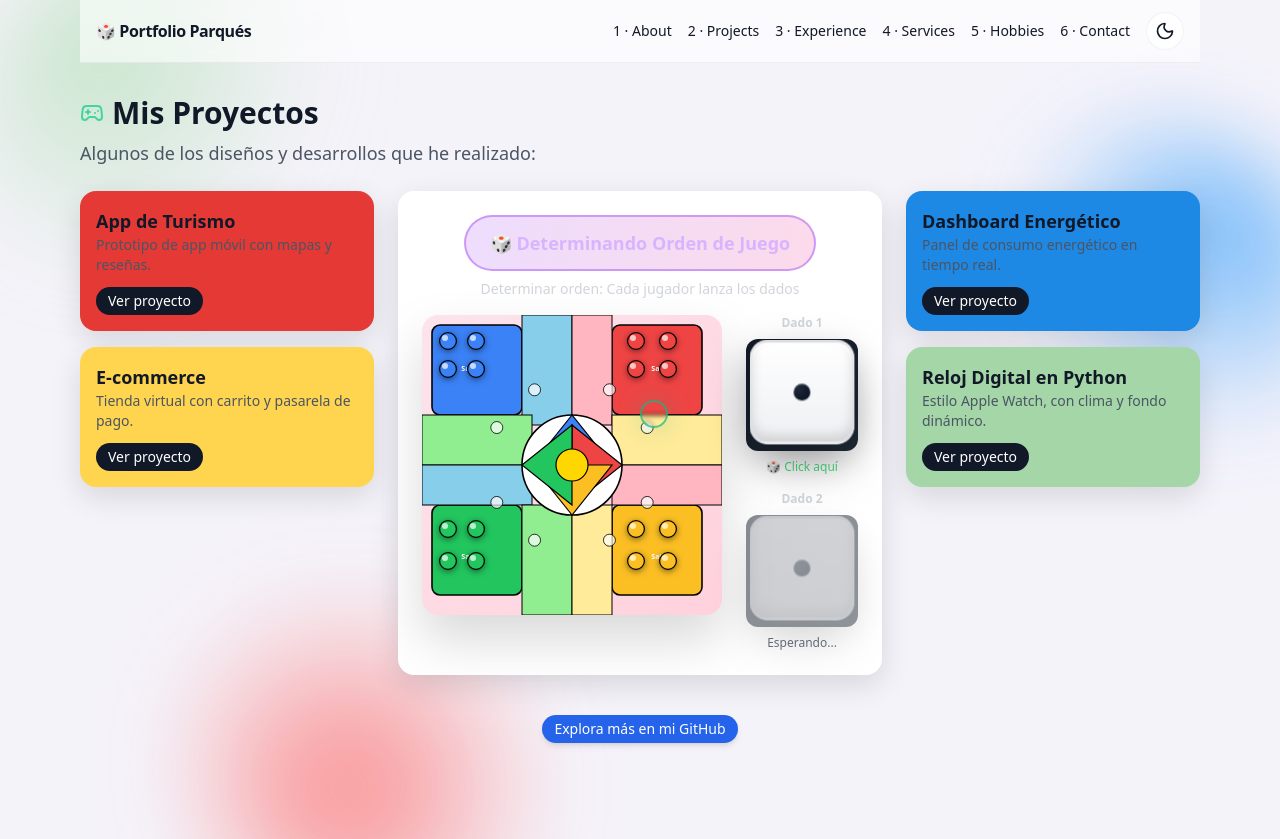
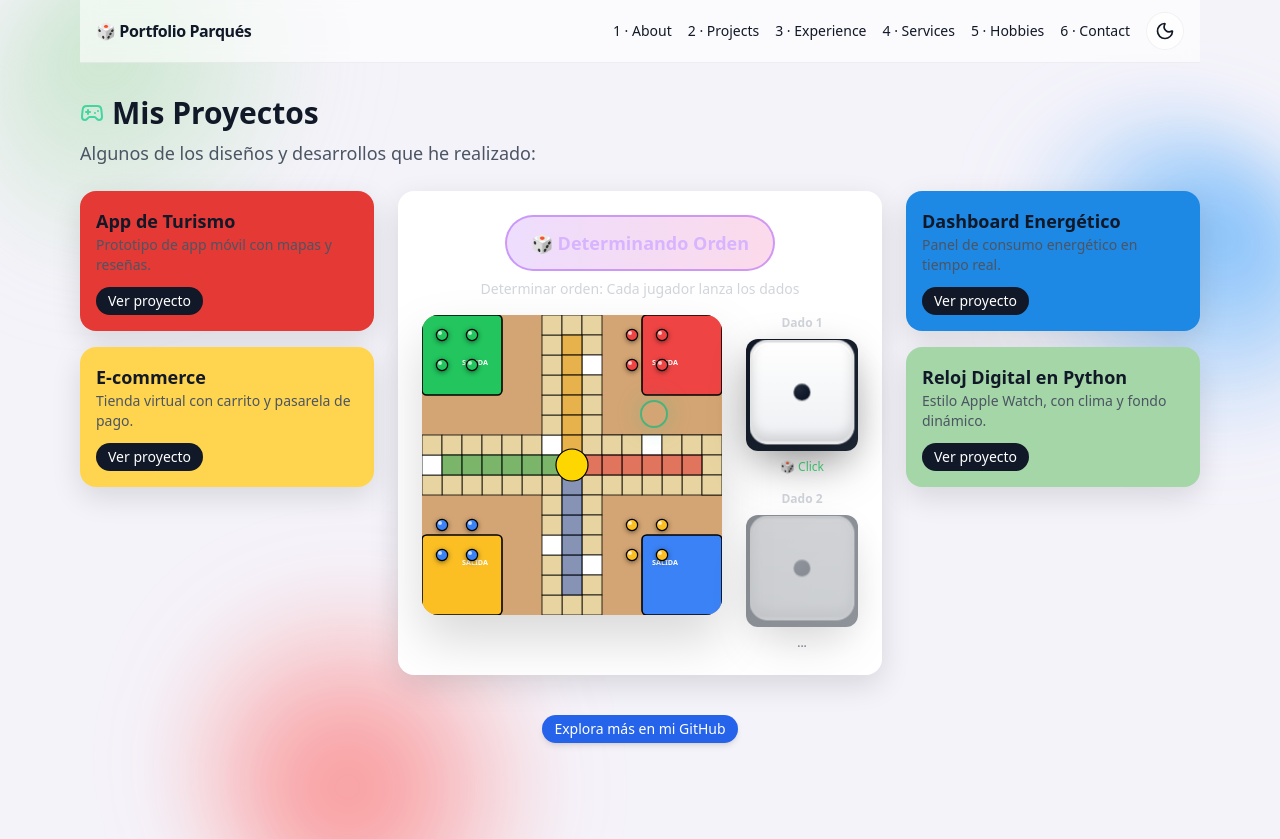
Before and after one commit to Jesusdavid2004/Dese-o_interfaces_proyecto_final, a Next.js app: page /projects in a window 1280 px wide. Built offline with nearby package versions, Linux system fonts and the light colour scheme.

Commit message:
cambio para que el tablero tenga casillas

```diff
--- a/src/components/ParquesColombia.tsx
+++ b/src/components/ParquesColombia.tsx
@@ -1,6 +1,6 @@
 "use client";
 
-import { useState, useEffect } from "react";
+import { useState } from "react";
 import Dice3D from "@/components/Dice3D";
 /* eslint-disable @typescript-eslint/no-explicit-any */
 
@@ -25,34 +25,77 @@ const COLORS: Record<ColorKey, { hex: string; label: string }> = {
   yellow: { hex: "#fbbf24", label: "AMARILLO" },
 };
 
-// 100 casillas en total (68 exteriores + 8 recta final por jugador)
-const BOARD_CELLS = 68;
+// Mapa de posiciones del tablero (casilla -> [x, y])
+// Basado en el tablero real de Parqués colombiano
+const BOARD_MAP: Record<number, [number, number]> = {
+  // Recorrido ROJO (comienza en casilla 5)
+  5: [9, 6], 6: [10, 6], 7: [11, 6], 8: [12, 6], 9: [13, 6], 10: [14, 6],
+  11: [14, 7], 12: [14, 8],
 
-// Posiciones de salida de cárcel
+  // AZUL (comienza en casilla 22)
+  13: [13, 8], 14: [12, 8], 15: [11, 8], 16: [10, 8], 17: [9, 8], 18: [8, 8],
+  19: [8, 9], 20: [8, 10], 21: [8, 11], 22: [8, 12], 23: [8, 13], 24: [8, 14],
+  25: [7, 14], 26: [6, 14],
+
+  // VERDE (comienza en casilla 39)
+  27: [6, 13], 28: [6, 12], 29: [6, 11], 30: [6, 10], 31: [6, 9], 32: [6, 8],
+  33: [5, 8], 34: [4, 8], 35: [3, 8], 36: [2, 8], 37: [1, 8], 38: [0, 8],
+  39: [0, 7], 40: [0, 6],
+
+  // AMARILLO (comienza en casilla 56)
+  41: [1, 6], 42: [2, 6], 43: [3, 6], 44: [4, 6], 45: [5, 6], 46: [6, 6],
+  47: [6, 5], 48: [6, 4], 49: [6, 3], 50: [6, 2], 51: [6, 1], 52: [6, 0],
+  53: [7, 0], 54: [8, 0],
+
+  // Completar el círculo
+  55: [8, 1], 56: [8, 2], 57: [8, 3], 58: [8, 4], 59: [8, 5], 60: [8, 6],
+
+  // Últimas antes de volver al inicio
+  61: [9, 6], 62: [10, 6], 63: [11, 6], 64: [12, 6], 65: [13, 6], 66: [14, 6],
+  67: [14, 7], 68: [14, 8],
+};
+
+// Rectas finales (8 casillas cada color)
+const FINAL_PATHS: Record<ColorKey, number[]> = {
+  red: [100, 101, 102, 103, 104, 105, 106, 107],
+  blue: [110, 111, 112, 113, 114, 115, 116, 117],
+  green: [120, 121, 122, 123, 124, 125, 126, 127],
+  yellow: [130, 131, 132, 133, 134, 135, 136, 137],
+};
+
+// Posiciones de rectas finales
+const FINAL_MAP: Record<number, [number, number]> = {
+  // ROJO (horizontal hacia la izquierda)
+  100: [13, 7], 101: [12, 7], 102: [11, 7], 103: [10, 7],
+  104: [9, 7], 105: [8, 7], 106: [7, 7], 107: [7, 7],
+
+  // AZUL (vertical hacia abajo)
+  110: [7, 13], 111: [7, 12], 112: [7, 11], 113: [7, 10],
+  114: [7, 9], 115: [7, 8], 116: [7, 7], 117: [7, 7],
+
+  // VERDE (horizontal hacia la derecha)
+  120: [1, 7], 121: [2, 7], 122: [3, 7], 123: [4, 7],
+  124: [5, 7], 125: [6, 7], 126: [7, 7], 127: [7, 7],
+
+  // AMARILLO (vertical hacia arriba)
+  130: [7, 1], 131: [7, 2], 132: [7, 3], 133: [7, 4],
+  134: [7, 5], 135: [7, 6], 136: [7, 7], 137: [7, 7],
+};
+
 const START_POS: Record<ColorKey, number> = {
   red: 5, blue: 22, green: 39, yellow: 56
 };
 
-// Casilla donde entran a la recta final
 const FINAL_ENTRY: Record<ColorKey, number> = {
-  red: 68, blue: 17, green: 34, yellow: 51
+  red: 68, blue: 26, green: 40, yellow: 54
 };
 
-// Primera casilla de recta final (8 casillas: 100-107, 110-117, etc.)
-const FINAL_START: Record<ColorKey, number> = {
-  red: 100, blue: 110, green: 120, yellow: 130
-};
-
-// Casillas seguras (8 en total)
 const SAFE_CELLS = new Set([5, 12, 22, 29, 39, 46, 56, 63]);
-
-// Posiciones de salida (también son seguras)
-const EXIT_CELLS = new Set([5, 22, 39, 56]);
 
 const nextPlayer = (p: ColorKey): ColorKey =>
   p === "red" ? "blue" : p === "blue" ? "green" : p === "green" ? "yellow" : "red";
 
-/* ================== Componente Principal ================== */
+/* ================== Componente Principal (mismo que antes) ================== */
 
 export default function ParquesColombia() {
   const [gamePhase, setGamePhase] = useState<GamePhase>("order");
@@ -121,7 +164,6 @@ export default function ParquesColombia() {
   const currentColor = playerOrder[currentPlayerIndex] || "red";
   const currentPlayer = players.find(p => p.color === currentColor)!;
 
-  // Determinar orden inicial
   function handleOrderRoll(value: number) {
     if (gamePhase !== "order" || diceRolled) return;
 
@@ -137,12 +179,11 @@ export default function ParquesColombia() {
     setOrderRolls(newRolls);
 
     if (newRolls.length === 4) {
-      // Ordenar de mayor a menor
       const sorted = [...newRolls].sort((a, b) => b.sum - a.sum);
       const order = sorted.map(r => r.color);
       setPlayerOrder(order);
       setGamePhase("playing");
-      setHint(`Comienza ${COLORS[order[0]].label}. Lanza los dados para intentar sacar pares.`);
+      setHint(`Comienza ${COLORS[order[0]].label}. Lanza para intentar sacar pares.`);
 
       setTimeout(() => {
         setDice1(0);
@@ -164,7 +205,6 @@ export default function ParquesColombia() {
       handleOrderRoll(value);
       return;
     }
-
     if (diceRolled) return;
     setDice1(value);
   }
@@ -178,23 +218,21 @@ export default function ParquesColombia() {
     setUsedDice([false, false]);
 
     const isPair = dice1 === value;
-
-    // Revisar si todas las fichas están en la cárcel
     const allInJail = currentPlayer.tokens.every(t => t.pos === -1);
 
     if (allInJail) {
       if (isPair) {
-        setHint(`¡Pares! ${dice1} y ${value}. Saca una ficha de la cárcel.`);
+        setHint(`¡Pares! ${dice1} y ${value}. Saca una ficha.`);
         setPairAttempts(0);
       } else {
         const newAttempts = pairAttempts + 1;
         setPairAttempts(newAttempts);
 
         if (newAttempts >= 3) {
-          setHint(`3 intentos sin pares. Turno del siguiente jugador.`);
+          setHint(`3 intentos sin pares. Pasa turno.`);
           setTimeout(() => passTurn(), 2000);
         } else {
-          setHint(`No sacaste pares (${3 - newAttempts} intentos restantes). Intenta de nuevo.`);
+          setHint(`Sin pares (${3 - newAttempts} intentos). Intenta de nuevo.`);
           setTimeout(() => {
             setDice1(0);
             setDice2(0);
@@ -204,7 +242,7 @@ export default function ParquesColombia() {
       }
     } else {
       if (isPair) {
-        setHint(`¡Pares! ${dice1} y ${value}. Mueve y vuelve a tirar.`);
+        setHint(`¡Pares! ${dice1} y ${value}. Mueve y tira de nuevo.`);
       } else {
         setHint(`Dados: ${dice1} y ${value}. Mueve tus fichas.`);
       }
@@ -221,44 +259,38 @@ export default function ParquesColombia() {
     const diceToUse = !usedDice[0] ? dice1 : dice2;
     const isPair = dice1 === dice2;
 
-    // Salir de la cárcel solo con pares
     if (token.pos === -1) {
       if (!isPair) {
         setHint("Solo puedes salir con pares");
         return;
       }
-
       moveToken(tokenIdx, START_POS[currentColor]);
       markDiceUsed();
       return;
     }
 
-    // Movimiento normal
     let newPos = token.pos;
 
-    // Si está en el tablero exterior (1-68)
     if (token.pos < 100) {
       newPos = token.pos + diceToUse;
 
-      // Verificar entrada a recta final
       const entryPoint = FINAL_ENTRY[currentColor];
       if (token.pos < entryPoint && newPos >= entryPoint) {
         const remaining = newPos - entryPoint;
-        newPos = FINAL_START[currentColor] + remaining;
-      } else if (newPos > BOARD_CELLS) {
-        newPos = newPos % BOARD_CELLS || BOARD_CELLS;
+        const finalPath = FINAL_PATHS[currentColor];
+        newPos = finalPath[remaining] || finalPath[finalPath.length - 1];
+      } else if (newPos > 68) {
+        newPos = newPos % 68 || 68;
       }
     } else {
-      // Está en recta final (100+)
-      const finalStart = FINAL_START[currentColor];
-      const currentOffset = token.pos - finalStart;
-      const newOffset = currentOffset + diceToUse;
+      const finalPath = FINAL_PATHS[currentColor];
+      const currentIdx = finalPath.indexOf(token.pos);
+      const newIdx = currentIdx + diceToUse;
 
-      if (newOffset === 8) {
-        // ¡Llegó!
-        newPos = 999; // Posición de llegada
-      } else if (newOffset < 8) {
-        newPos = finalStart + newOffset;
+      if (newIdx === 8) {
+        newPos = 999;
+      } else if (newIdx < 8) {
+        newPos = finalPath[newIdx];
       } else {
         setHint("Debes caer exactamente en la llegada");
         return;
@@ -273,29 +305,26 @@ export default function ParquesColombia() {
     const newPlayers = [...players];
     const playerIdx = newPlayers.findIndex(p => p.color === currentColor);
 
-    // Captura solo si no es zona segura
-    if (newPos >= 1 && newPos <= BOARD_CELLS && !SAFE_CELLS.has(newPos)) {
+    if (newPos >= 1 && newPos <= 68 && !SAFE_CELLS.has(newPos)) {
       for (let i = 0; i < newPlayers.length; i++) {
         if (i === playerIdx) continue;
-
         newPlayers[i].tokens.forEach(t => {
           if (t.pos === newPos) {
-            t.pos = -1; // Enviar a cárcel
-            setHint(`¡Captura! Enviaste una ficha a la cárcel.`);
+            t.pos = -1;
+            setHint(`¡Captura!`);
           }
         });
       }
     }
 
     if (newPos === 999) {
-      // Llegó a la meta
       newPlayers[playerIdx].finished++;
       newPlayers[playerIdx].tokens.splice(tokenIdx, 1);
 
       if (newPlayers[playerIdx].tokens.length === 0) {
         setWinner(newPlayers[playerIdx].name);
       } else {
-        setHint(`¡Ficha en meta! Te quedan ${newPlayers[playerIdx].tokens.length} fichas.`);
+        setHint(`¡Meta! Quedan ${newPlayers[playerIdx].tokens.length} fichas.`);
       }
     } else {
       newPlayers[playerIdx].tokens[tokenIdx].pos = newPos;
@@ -358,12 +387,11 @@ export default function ParquesColombia() {
 
   return (
     <div className="w-full">
-      {/* Header con información del juego */}
       <div className="text-center mb-4">
         {gamePhase === "order" ? (
           <div className="inline-block px-6 py-3 rounded-full bg-gradient-to-r from-purple-500/20 to-pink-500/20 border-2 border-purple-500/50 backdrop-blur-sm mb-2">
             <span className="text-lg font-bold text-purple-300">
-              🎲 Determinando Orden de Juego
+              🎲 Determinando Orden
             </span>
           </div>
         ) : (
@@ -384,7 +412,7 @@ export default function ParquesColombia() {
 
         {gamePhase === "playing" && (
           <div className="flex justify-center gap-4 text-xs text-gray-400">
-            <span>Fichas en meta: {currentPlayer?.finished || 0}/4</span>
+            <span>En meta: {currentPlayer?.finished || 0}/4</span>
             {pairAttempts > 0 && <span>Intentos: {pairAttempts}/3</span>}
           </div>
         )}
@@ -396,10 +424,7 @@ export default function ParquesColombia() {
         )}
       </div>
 
-      {/* Layout principal - MÁS GRANDE */}
       <div className="flex flex-col lg:flex-row items-start justify-center gap-6">
-
-        {/* Tablero más grande */}
         <div className="flex-shrink-0">
           <BoardSVG
             players={players}
@@ -409,7 +434,6 @@ export default function ParquesColombia() {
           />
         </div>
 
-        {/* Dados */}
         <div className="flex flex-row lg:flex-col gap-4">
           <DiceContainer
             value={dice1}
@@ -429,16 +453,13 @@ export default function ParquesColombia() {
         </div>
       </div>
 
-      {/* Orden de jugadores */}
       {gamePhase === "playing" && playerOrder.length > 0 && (
         <div className="mt-6 flex justify-center gap-2">
           {playerOrder.map((color, idx) => (
             <div
               key={color}
               className={`px-4 py-2 rounded-lg border-2 transition-all ${
-                idx === currentPlayerIndex
-                  ? 'scale-110 shadow-lg'
-                  : 'opacity-50'
+                idx === currentPlayerIndex ? 'scale-110 shadow-lg' : 'opacity-50'
               }`}
               style={{
                 borderColor: COLORS[color].hex,
@@ -456,7 +477,7 @@ export default function ParquesColombia() {
   );
 }
 
-/* ================== Componente Dado ================== */
+/* ================== Componentes Dados (igual que antes) ================== */
 
 function DiceContainer({
   value,
@@ -490,10 +511,10 @@ function DiceContainer({
         )}
       </div>
       {!disabled && value === 0 && (
-        <p className="text-xs text-green-400 font-medium">🎲 Click aquí</p>
+        <p className="text-xs text-green-400 font-medium">🎲 Click</p>
       )}
       {waitingForFirst && (
-        <p className="text-xs text-gray-500">Esperando...</p>
+        <p className="text-xs text-gray-500">...</p>
       )}
     </div>
   );
@@ -518,7 +539,7 @@ function DiceFace({ value }: { value: number }) {
   );
 }
 
-/* ================== Tablero SVG - MÁS GRANDE ================== */
+/* ================== Tablero SVG CON CASILLAS ================== */
 
 function BoardSVG({
   players,
@@ -531,25 +552,25 @@ function BoardSVG({
   onTokenClick: (idx: number) => void;
   gamePhase: GamePhase;
 }) {
-  const size = 750; // Aumentado significativamente
-  const cell = size / 15;
+  const size = 750;
+  const cell = 50; // Tamaño de cada casilla
 
   const jailPositions: Record<ColorKey, [number, number][]> = {
     red: [
-      [cell * 10.7, cell * 1.3], [cell * 12.3, cell * 1.3],
-      [cell * 10.7, cell * 2.7], [cell * 12.3, cell * 2.7]
+      [cell * 10.5, cell * 1], [cell * 12, cell * 1],
+      [cell * 10.5, cell * 2.5], [cell * 12, cell * 2.5]
     ],
     blue: [
-      [cell * 1.3, cell * 1.3], [cell * 2.7, cell * 1.3],
-      [cell * 1.3, cell * 2.7], [cell * 2.7, cell * 2.7]
+      [cell * 1, cell * 10.5], [cell * 2.5, cell * 10.5],
+      [cell * 1, cell * 12], [cell * 2.5, cell * 12]
     ],
     green: [
-      [cell * 1.3, cell * 10.7], [cell * 2.7, cell * 10.7],
-      [cell * 1.3, cell * 12.3], [cell * 2.7, cell * 12.3]
+      [cell * 1, cell * 1], [cell * 2.5, cell * 1],
+      [cell * 1, cell * 2.5], [cell * 2.5, cell * 2.5]
     ],
     yellow: [
-      [cell * 10.7, cell * 10.7], [cell * 12.3, cell * 10.7],
-      [cell * 10.7, cell * 12.3], [cell * 12.3, cell * 12.3]
+      [cell * 10.5, cell * 10.5], [cell * 12, cell * 10.5],
+      [cell * 10.5, cell * 12], [cell * 12, cell * 12]
     ],
   };
 
@@ -559,28 +580,22 @@ function BoardSVG({
     }
 
     if (pos === 999) {
-      // En la meta
       return [cell * 7.5, cell * 7.5];
     }
 
-    // Recta final (100-107, 110-117, etc.)
-    if (pos >= 100) {
-      const base = FINAL_START[color];
-      const offset = pos - base;
-
-      if (color === "red") return [cell * 7.5, cell * (6 - offset * 0.7)];
-      if (color === "blue") return [cell * (6 - offset * 0.7), cell * 7.5];
-      if (color === "green") return [cell * 7.5, cell * (9 + offset * 0.7)];
-      return [cell * (9 + offset * 0.7), cell * 7.5];
+    // Buscar en recta final
+    if (FINAL_MAP[pos]) {
+      const [gridX, gridY] = FINAL_MAP[pos];
+      return [gridX * cell + cell / 2, gridY * cell + cell / 2];
     }
 
-    // Tablero circular
-    const angle = (pos / BOARD_CELLS) * Math.PI * 2 - Math.PI / 2;
-    const radius = cell * 4.2;
-    const x = cell * 7.5 + Math.cos(angle) * radius;
-    const y = cell * 7.5 + Math.sin(angle) * radius;
+    // Buscar en tablero principal
+    if (BOARD_MAP[pos]) {
+      const [gridX, gridY] = BOARD_MAP[pos];
+      return [gridX * cell + cell / 2, gridY * cell + cell / 2];
+    }
 
-    return [x, y];
+    return [cell * 7.5, cell * 7.5];
   }
 
   const allTokens = players.flatMap((p, pidx) =>
@@ -597,84 +612,73 @@ function BoardSVG({
     <svg
       viewBox={`0 0 ${size} ${size}`}
       className="w-full max-w-[750px] drop-shadow-2xl rounded-2xl"
-      style={{ background: 'linear-gradient(135deg, #fce4ec 0%, #ffd1dc 100%)' }}
+      style={{ background: '#d4a574' }}
     >
-      {/* Patios/Cárceles */}
-      <rect x={cell * 9.5} y={cell * 0.5} width={cell * 4.5} height={cell * 4.5}
-            fill={COLORS.red.hex} stroke="#000" strokeWidth="4" rx="20" />
-      <rect x={cell * 0.5} y={cell * 0.5} width={cell * 4.5} height={cell * 4.5}
-            fill={COLORS.blue.hex} stroke="#000" strokeWidth="4" rx="20" />
-      <rect x={cell * 0.5} y={cell * 9.5} width={cell * 4.5} height={cell * 4.5}
-            fill={COLORS.green.hex} stroke="#000" strokeWidth="4" rx="20" />
-      <rect x={cell * 9.5} y={cell * 9.5} width={cell * 4.5} height={cell * 4.5}
-            fill={COLORS.yellow.hex} stroke="#000" strokeWidth="4" rx="20" />
+      {/* Patios */}
+      <rect x={0} y={0} width={cell * 4} height={cell * 4}
+            fill={COLORS.green.hex} stroke="#000" strokeWidth="4" rx="12" />
+      <rect x={cell * 11} y={0} width={cell * 4} height={cell * 4}
+            fill={COLORS.red.hex} stroke="#000" strokeWidth="4" rx="12" />
+      <rect x={0} y={cell * 11} width={cell * 4} height={cell * 4}
+            fill={COLORS.yellow.hex} stroke="#000" strokeWidth="4" rx="12" />
+      <rect x={cell * 11} y={cell * 11} width={cell * 4} height={cell * 4}
+            fill={COLORS.blue.hex} stroke="#000" strokeWidth="4" rx="12" />
 
-      {/* Caminos */}
-      <rect x={cell * 5} y={0} width={cell * 2.5} height={cell * 5.5}
-            fill="#87ceeb" stroke="#000" strokeWidth="2.5" />
-      <rect x={cell * 7.5} y={0} width={cell * 2} height={cell * 5.5}
-            fill="#ffb6c1" stroke="#000" strokeWidth="2.5" />
-
-      <rect x={0} y={cell * 5} width={cell * 5.5} height={cell * 2.5}
-            fill="#90ee90" stroke="#000" strokeWidth="2.5" />
-      <rect x={0} y={cell * 7.5} width={cell * 5.5} height={cell * 2}
-            fill="#87ceeb" stroke="#000" strokeWidth="2.5" />
-
-      <rect x={cell * 9.5} y={cell * 5} width={cell * 5.5} height={cell * 2.5}
-            fill="#ffeb99" stroke="#000" strokeWidth="2.5" />
-      <rect x={cell * 9.5} y={cell * 7.5} width={cell * 5.5} height={cell * 2}
-            fill="#ffb6c1" stroke="#000" strokeWidth="2.5" />
-
-      <rect x={cell * 5} y={cell * 9.5} width={cell * 2.5} height={cell * 5.5}
-            fill="#90ee90" stroke="#000" strokeWidth="2.5" />
-      <rect x={cell * 7.5} y={cell * 9.5} width={cell * 2} height={cell * 5.5}
-            fill="#ffeb99" stroke="#000" strokeWidth="2.5" />
-
-      {/* Centro (Llegada) */}
-      <circle cx={cell * 7.5} cy={cell * 7.5} r={cell * 2.5}
-              fill="#fff" stroke="#000" strokeWidth="4" />
-
-      {/* Triángulos */}
-      <path d={`M ${cell * 7.5} ${cell * 5} L ${cell * 5.5} ${cell * 7.5} L ${cell * 9.5} ${cell * 7.5} Z`}
-            fill={COLORS.blue.hex} stroke="#000" strokeWidth="3" />
-      <path d={`M ${cell * 10} ${cell * 7.5} L ${cell * 7.5} ${cell * 5.5} L ${cell * 7.5} ${cell * 9.5} Z`}
-            fill={COLORS.red.hex} stroke="#000" strokeWidth="3" />
-      <path d={`M ${cell * 7.5} ${cell * 10} L ${cell * 5.5} ${cell * 7.5} L ${cell * 9.5} ${cell * 7.5} Z`}
-            fill={COLORS.yellow.hex} stroke="#000" strokeWidth="3" />
-      <path d={`M ${cell * 5} ${cell * 7.5} L ${cell * 7.5} ${cell * 5.5} L ${cell * 7.5} ${cell * 9.5} Z`}
-            fill={COLORS.green.hex} stroke="#000" strokeWidth="3" />
-
-      <circle cx={cell * 7.5} cy={cell * 7.5} r={cell * 0.8}
-              fill="#ffd700" stroke="#000" strokeWidth="3" />
-
-      {/* Textos */}
-      <text x={cell * 2.5} y={cell * 2.8} fontSize="18" fontWeight="bold" fill="#fff" textAnchor="middle">Salida</text>
-      <text x={cell * 12} y={cell * 2.8} fontSize="18" fontWeight="bold" fill="#fff" textAnchor="middle">Salida</text>
-      <text x={cell * 2.5} y={cell * 12.2} fontSize="18" fontWeight="bold" fill="#fff" textAnchor="middle">Salida</text>
-      <text x={cell * 12} y={cell * 12.2} fontSize="18" fontWeight="bold" fill="#fff" textAnchor="middle">Salida</text>
-
-      {/* Círculos de seguros */}
-      {[5, 12, 22, 29, 39, 46, 56, 63].map((pos) => {
-        const angle = (pos / BOARD_CELLS) * Math.PI * 2 - Math.PI / 2;
-        const radius = cell * 4.2;
-        const x = cell * 7.5 + Math.cos(angle) * radius;
-        const y = cell * 7.5 + Math.sin(angle) * radius;
+      {/* Dibujar casillas del recorrido */}
+      {Object.entries(BOARD_MAP).map(([pos, [x, y]]) => {
+        const cellPos = parseInt(pos);
+        const isSafe = SAFE_CELLS.has(cellPos);
 
         return (
-          <circle
-            key={`safe-${pos}`}
-            cx={x}
-            cy={y}
-            r={cell * 0.3}
-            fill="rgba(255,255,255,0.7)"
+          <rect
+            key={`cell-${pos}`}
+            x={x * cell}
+            y={y * cell}
+            width={cell}
+            height={cell}
+            fill={isSafe ? "#fff" : "#e8d4a0"}
             stroke="#000"
             strokeWidth="2"
           />
         );
       })}
 
+      {/* Casillas de rectas finales */}
+      {Object.entries(FINAL_MAP).map(([pos, [x, y]]) => {
+        const cellPos = parseInt(pos);
+        let fill = "#fff";
+
+        if (FINAL_PATHS.red.includes(cellPos)) fill = COLORS.red.hex + "80";
+        else if (FINAL_PATHS.blue.includes(cellPos)) fill = COLORS.blue.hex + "80";
+        else if (FINAL_PATHS.green.includes(cellPos)) fill = COLORS.green.hex + "80";
+        else if (FINAL_PATHS.yellow.includes(cellPos)) fill = COLORS.yellow.hex + "80";
+
+        return (
+          <rect
+            key={`final-${pos}`}
+            x={x * cell}
+            y={y * cell}
+            width={cell}
+            height={cell}
+            fill={fill}
+            stroke="#000"
+            strokeWidth="2"
+          />
+        );
+      })}
+
+      {/* Centro (llegada) */}
+      <circle cx={cell * 7.5} cy={cell * 7.5} r={cell * 0.8}
+              fill="#ffd700" stroke="#000" strokeWidth="3" />
+
+      {/* Textos */}
+      <text x={cell * 2} y={cell * 2.5} fontSize="18" fontWeight="bold" fill="#fff">SALIDA</text>
+      <text x={cell * 11.5} y={cell * 2.5} fontSize="18" fontWeight="bold" fill="#fff">SALIDA</text>
+      <text x={cell * 2} y={cell * 12.5} fontSize="18" fontWeight="bold" fill="#fff">SALIDA</text>
+      <text x={cell * 11.5} y={cell * 12.5} fontSize="18" fontWeight="bold" fill="#fff">SALIDA</text>
+
       {/* Fichas */}
-      {allTokens.map((t, idx) => {
+      {allTokens.map((t) => {
         const isMine = t.color === currentColor && gamePhase === "playing";
         const [x, y] = getTokenXY(t.color, t.pos, t.tokenIdx);
 
@@ -688,13 +692,13 @@ function BoardSVG({
               <circle
                 cx={x}
                 cy={y}
-                r={cell * 0.6}
+                r={cell * 0.35}
                 fill={COLORS[t.color].hex}
                 opacity="0.4"
               >
                 <animate
                   attributeName="r"
-                  values={`${cell * 0.5};${cell * 0.65};${cell * 0.5}`}
+                  values={`${cell * 0.3};${cell * 0.4};${cell * 0.3}`}
                   dur="1.5s"
                   repeatCount="indefinite"
                 />
@@ -703,16 +707,16 @@ function BoardSVG({
             <circle
               cx={x}
               cy={y}
-              r={cell * 0.42}
+              r={cell * 0.28}
               fill={COLORS[t.color].hex}
               stroke="#000"
               strokeWidth="3"
-              filter="drop-shadow(0 4px 8px rgba(0,0,0,0.5))"
+              filter="drop-shadow(0 3px 6px rgba(0,0,0,0.5))"
             />
             <circle
-              cx={x - cell * 0.15}
-              cy={y - cell * 0.15}
-              r={cell * 0.15}
+              cx={x - cell * 0.1}
+              cy={y - cell * 0.1}
+              r={cell * 0.1}
               fill="rgba(255,255,255,0.7)"
             />
           </g>
```
